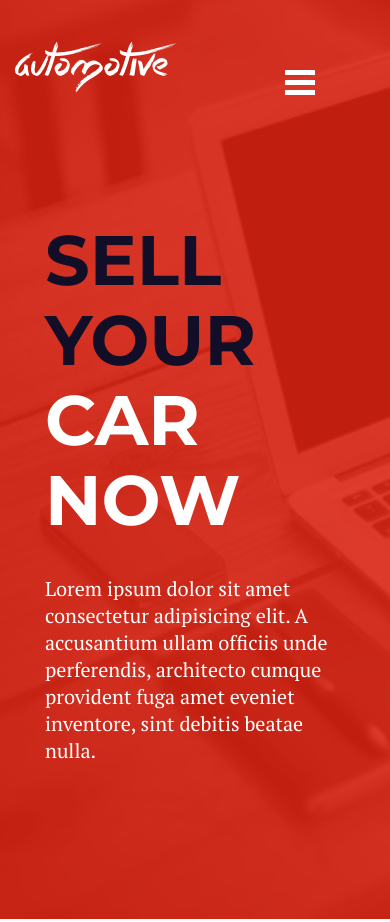
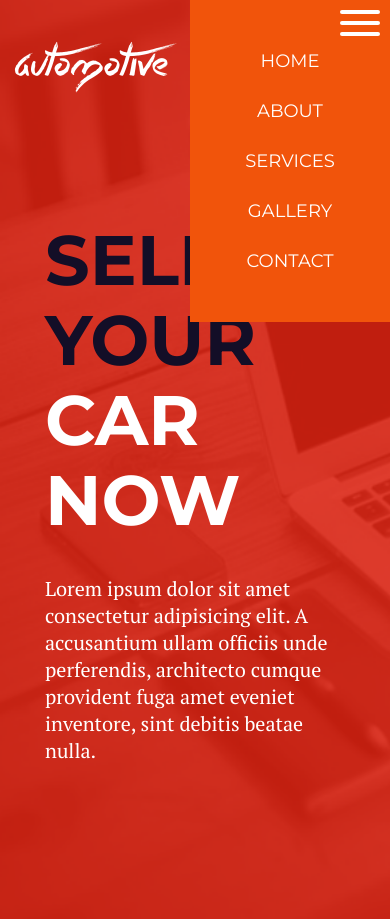
Before and after one commit to kostrikovae/Automotive, a plain HTML site: page index.html in a window 390 px wide. Shown: the top 922 px of the page. Drawn offline with Linux system fonts and the light colour scheme.

Commit message:
change burger

```diff
--- a/css/style.css
+++ b/css/style.css
@@ -267,27 +267,72 @@ footer {
     padding-right: 50px;
   }
   .navbar {
-    display: none;
+    top: 0;
+    right: 0;
+    position: absolute;
+    display: grid;
+    gap: 12px;
+    padding: 42px 0;
+    margin: 0;
+    background: rgb(241, 84, 11);
+    list-style-type: none;
+    transform: translateX(0%);
+    transition: 0.3s;
+    width: 200px;
   }
   .active {
-    display: flex;
-    flex-direction: column;
-    gap: 12px;
-    padding-top: 100px;
+    transform: translateX(100%);
+  }
+  .navbar li {
+    display: block;
+    padding: 8px;
+    text-align: center;
+    text-decoration: none;
+    color: #fff;
+    font-size: 18px;
   }
   #burger {
+    cursor: pointer;
+    display: block;
+    position: absolute;
+    z-index: 1;
+    top: 10px;
+    right: 10px;
+    border: none;
+    background: transparent;
     width: 40px;
-    cursor: pointer;
-    height: 25px;
+    height: 26px;
+  }
+  #burger::before,
+  #burger::after {
+    content: "";
+    left: 0;
     position: absolute;
-    right: 70px;
-    top: 65px;
+    display: block;
+    width: 100%;
+    height: 4px;
+    border-radius: 10px;
+    background: white;
   }
-  #burger span {
-    background-color: white;
-    height: 5px;
-    display: block;
-    margin: 5px;
+  #burger::before {
+    top: 0;
+    box-shadow: 0 11px 0 white;
+    transition: box-shadow 0.3s 0.15s, top 0.3s 0.15s, transform 0.3s;
+  }
+  #burger::after {
+    bottom: 0;
+    transition: bottom 0.3s 0.15s, transform 0.3s;
+  }
+  #burger.actively::before {
+    top: 11px;
+    transform: rotate(45deg);
+    box-shadow: 0 6px 0 rgba(0, 0, 0, 0);
+    transition: box-shadow 0.15s, top 0.3s, transform 0.3s 0.15s;
+  }
+  #burger.actively::after {
+    bottom: 11px;
+    transform: rotate(-45deg);
+    transition: bottom 0.3s, transform 0.3s 0.15s;
   }
 }
 
--- a/index.html
+++ b/index.html
@@ -12,13 +12,9 @@
       <header class="header">
         <div class="header__panel">
           <p id="logo" class="logo header__logo">automotive</p>
-          <div id="burger">
-            <span></span>
-            <span></span>
-            <span></span>
-          </div>
+          <button id="burger"></button>
           <nav>
-            <ul id="navbar" class="navbar">
+            <ul class="navbar">
               <li><a>Home</a></li>
               <li><a>About</a></li>
               <li><a>Services</a></li>
--- a/script.js
+++ b/script.js
@@ -1,8 +1,16 @@
-document.addEventListener("DOMContentLoaded",()=>{
-    const burgerButton = document.getElementById('burger');
-    const navbarNav = document.getElementById('navbar');
+// document.addEventListener("DOMContentLoaded",()=>{
+//     const burgerButton = document.getElementById('burger');
+//     const navbarNav = document.getElementById('navbar');
 
-    burgerButton.addEventListener("click",()=>{
-      navbarNav.classList.toggle('active')
-    });
+//     burgerButton.addEventListener("click",()=>{
+//       navbarNav.classList.toggle('active')
+//     });
+// });
+
+const burgerButton = document.querySelector('#burger');
+const navbarNav = document.querySelector('.navbar');
+
+burgerButton.addEventListener('click', () => {
+  burgerButton.classList.toggle('actively');
+  navbarNav.classList.toggle('active');
 });
```
